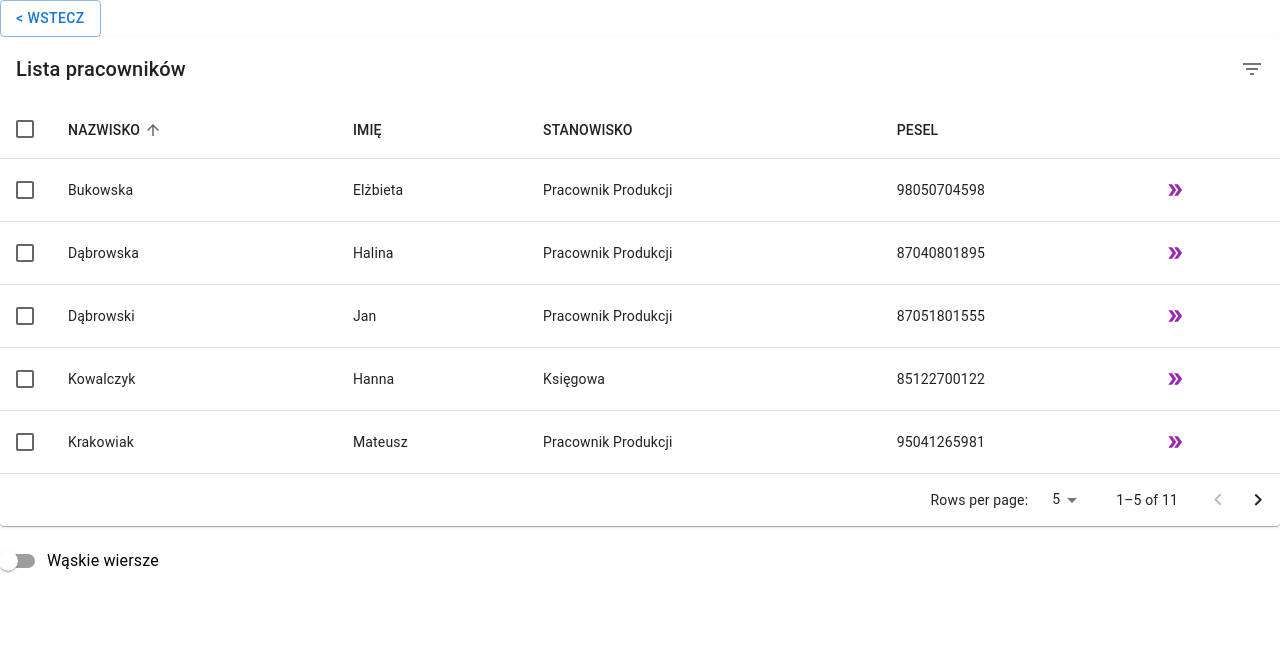
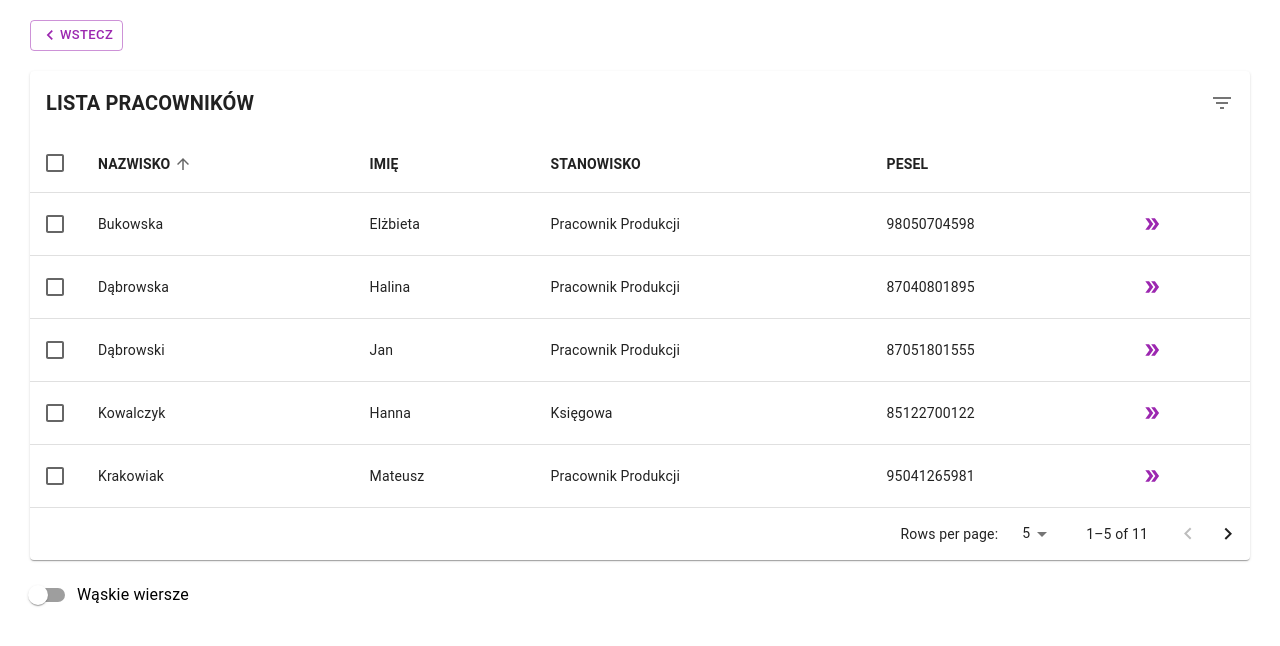
Before and after one commit to JoannaNowPl/UsefulLists-React, a React (Create React App) app: page /employeesList in a window 1280 px wide. Shown: the top 646 px of the page. Built offline with nearby package versions, Linux system fonts and the light colour scheme.

Commit message:
Added some styles and translation.

```diff
--- a/src/App.css
+++ b/src/App.css
@@ -4,5 +4,5 @@
   align-items: center;
   align-content: center;
   justify-content: center;
-  margin-top: 100px;
+  margin: 100px;
 }
--- a/src/BackButton.tsx
+++ b/src/BackButton.tsx
@@ -1,5 +1,6 @@
 import Button from "@mui/material/Button";
 import { Link } from "react-router-dom";
+import KeyboardArrowLeftIcon from '@mui/icons-material/KeyboardArrowLeft';
 
 export interface IBackButtonProps {
 	to: string;
@@ -9,10 +10,12 @@ export function BackButton(props: IBackButtonProps): JSX.Element {
 	return (
 		<Button
 			variant='outlined'
+			size="small"
+			color="secondary"
 			component={Link}
 			to={props.to}
-		>
-			&lt; WSTECZ
+			>
+			<KeyboardArrowLeftIcon fontSize="small"/>WSTECZ
 		</Button>
 	);
 }
--- a/src/MainPage.tsx
+++ b/src/MainPage.tsx
@@ -6,7 +6,7 @@ export function MainPage(): JSX.Element {
   return (
     <div className="mainPage">
       <p>
-            <Button variant="contained" component={Link} to={"/employeesList"}>Lista pracowników</Button>
+            <Button variant="contained" color="secondary" component={Link} to={"/employeesList"}>Lista pracowników</Button>
 
       </p>
     </div>
--- /dev/null
+++ b/src/employeesList/EmployeeDetailsPage.css
@@ -0,0 +1,7 @@
+.EmployeeDetailsPage{
+    margin: 20px 30px;
+}
+
+th.MuiTableCell-root.MuiTableCell-head.MuiTableCell-sizeMedium.css-1ygcj2i-MuiTableCell-root{
+    font-weight: 700;
+}
--- a/src/employeesList/EmployeeDetailsPage.tsx
+++ b/src/employeesList/EmployeeDetailsPage.tsx
@@ -4,6 +4,7 @@ import { BackButton } from "../BackButton";
 import { EmployeeAdditionalData } from "./EmployeeAdditionalData";
 import { EmployeeMainData } from "./EmployeeMainData";
 import { IEmployeesData } from "./EmployeesData";
+import "./EmployeeDetailsPage.css";
 
 
 // To finish:
@@ -25,12 +26,12 @@ export function EmployeeDetailsPage(
         <EmployeeAdditionalData employeeAdditionalData={props.employees[index]}/>
       );
     }
-    return <Button component={Link} to="additionalData"> Dodaj dane</Button>
+    return <Button color="secondary" component={Link} to="addDataForm"> Dodaj dane</Button>
 
   }
 
   return (
-    <div>
+    <div className="EmployeeDetailsPage">
       <BackButton to={"/employeesList"}/>
       <h3>Dane szczegółowe</h3>
       <EmployeeMainData employeeMainData={props.employees[index]} />
--- /dev/null
+++ b/src/employeesList/EmployeesListPage.css
@@ -0,0 +1,11 @@
+.EmployeesListPage{
+    margin: 20px 30px;
+}
+
+.Box{
+    margin-top: 20px;
+}
+
+.css-1qgma8u-MuiButtonBase-root-MuiTableSortLabel-root{
+    font-weight: 700;
+}
--- a/src/employeesList/EmployeesListPage.tsx
+++ b/src/employeesList/EmployeesListPage.tsx
@@ -20,6 +20,7 @@ import { Link } from "react-router-dom";
 import { EmployeesMainTablePagination } from "./EmployeesMainTablePagination";
 import { IEmployeesData } from "./EmployeesData";
 import { BackButton } from "../BackButton";
+import "./EmployeesListPage.css";
 
 export interface IEmployeesListPageProps {
   employees: IEmployeesData[];
@@ -134,14 +135,14 @@ export default function EmployeesListPage(props: IEmployeesListPageProps) {
       ? Math.max(0, (1 + page) * rowsPerPage - props.employees.length)
       : 0;
 
+  const handleDeleteEmpClick = () => {}
+
   return (
-    <div>
-      <BackButton to={"/"}/>
-
-
-    <Box sx={{ width: "100%" }}>
+    <div className="EmployeesListPage">
+      <BackButton to={"/"} />
+      <Box sx={{ width: "100%" }} className="Box">
         <Paper sx={{ width: "100%", mb: 2 }}>
-        <EmployeesMainTableToolbar numSelected={selected.length} />
+          <EmployeesMainTableToolbar numSelected={selected.length} onDeleteEmpClick={handleDeleteEmpClick} />
           <TableContainer>
             <Table
               sx={{ minWidth: 750 }}
--- a/src/employeesList/EmployeesMainTableHead.tsx
+++ b/src/employeesList/EmployeesMainTableHead.tsx
@@ -8,6 +8,7 @@ import { IEmployeeMainData } from "./IEmployeeMainData";
 import { IEmployeesMainHeadCell } from "./IEmployeesMainHeadCell";
 import { IEmployeesMainTableHeadProps } from "./IEmployeesMainTableHeadProps";
 import { visuallyHidden } from "@mui/utils";
+import "./EmployeesListPage.css";
 
 const headCells: readonly IEmployeesMainHeadCell[] = [
   { id: "lastName", label: "NAZWISKO", numeric: false, disablePadding: false },
@@ -36,7 +37,7 @@ export function EmployeesMainTableHead(props: IEmployeesMainTableHeadProps) {
         onRequestSort(event, property);
       };
     return (
-      <TableHead >
+      <TableHead className="TableHead">
         <TableRow >
           <TableCell padding="checkbox" >
             <Checkbox
--- a/src/employeesList/EmployeesMainTableToolbar.tsx
+++ b/src/employeesList/EmployeesMainTableToolbar.tsx
@@ -8,7 +8,7 @@ import { IEmployeesMainTableToolbarProps } from "./IEmployeesMainTableToolbarPro
 import { alpha } from "@mui/material/styles";
 
 export function EmployeesMainTableToolbar(props: IEmployeesMainTableToolbarProps)  {
-    const { numSelected } = props;
+    const { numSelected, onDeleteEmpClick } = props;
 
     return (
       <Toolbar
@@ -31,7 +31,7 @@ export function EmployeesMainTableToolbar(props: IEmployeesMainTableToolbarProps
             variant="subtitle1"
             component="div"
           >
-            {numSelected} selected
+            Wybrano {numSelected}
           </Typography>
         ) : (
           <Typography
@@ -39,18 +39,19 @@ export function EmployeesMainTableToolbar(props: IEmployeesMainTableToolbarProps
             variant="h6"
             id="tableTitle"
             component="div"
+            fontWeight={700}
           >
-            Lista pracowników
+            LISTA PRACOWNIKÓW
           </Typography>
         )}
         {numSelected > 0 ? (
-          <Tooltip title="Delete">
+          <Tooltip title="Usuń">
             <IconButton>
-              <DeleteIcon />
+              <DeleteIcon onClick={onDeleteEmpClick} />
             </IconButton>
           </Tooltip>
         ) : (
-          <Tooltip title="Filter list">
+          <Tooltip title="Filtr">
             <IconButton>
               <FilterListIcon />
             </IconButton>
--- a/src/employeesList/IEmployeesMainTableToolbarProps.ts
+++ b/src/employeesList/IEmployeesMainTableToolbarProps.ts
@@ -1,3 +1,6 @@
+import React from "react";
+
 export interface IEmployeesMainTableToolbarProps {
     numSelected: number;
+    onDeleteEmpClick: ()=>void
   }
```
Lines whose indentation alone changed are shown as unchanged.
